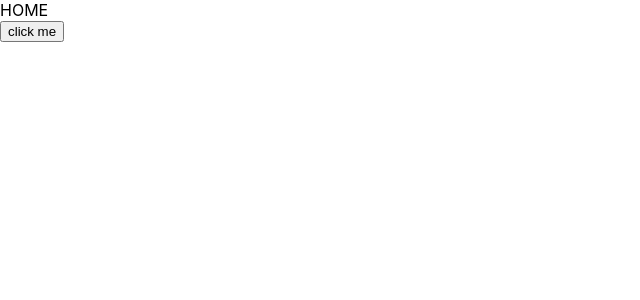
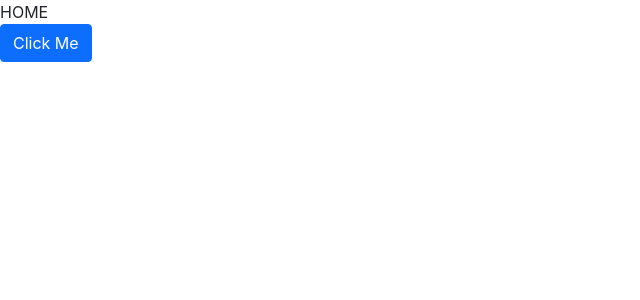
Before and after one commit to kurokoda/ts-react-web-boilerplate, a React (Create React App) app: page / in a window 1280 px wide. Shown: the top 300 px of the page, without its empty margins (0-640 px from the left). Built offline with nearby package versions, Linux system fonts and the light colour scheme.

Commit message:
[ENG-5] Adds Bootstrap

```diff
--- a/package.json
+++ b/package.json
@@ -11,7 +11,9 @@
     "@types/node": "^16.11.36",
     "@types/react": "^18.0.9",
     "@types/react-dom": "^18.0.4",
+    "bootstrap": "^5.1.3",
     "react": "^18.1.0",
+    "react-bootstrap": "^2.4.0",
     "react-dom": "^18.1.0",
     "react-redux": "^8.0.1",
     "react-router-dom": "^6.3.0",
--- /dev/null
+++ b/src/component/elements/button/text/textButton.tsx
@@ -0,0 +1,12 @@
+import Button from "react-bootstrap/Button";
+
+type TextButtonProps = {
+  onClick: () => any;
+  text: string;
+};
+
+const TextButton = ({ onClick, text }: TextButtonProps) => {
+  return <Button onClick={onClick}>{text}</Button>;
+};
+
+export { TextButton };
--- /dev/null
+++ b/src/component/index.ts
@@ -0,0 +1 @@
+export { TextButton } from "./elements/button/text/textButton"
--- a/src/index.tsx
+++ b/src/index.tsx
@@ -1,3 +1,5 @@
+import 'bootstrap/dist/css/bootstrap.min.css';
+
 import "./index.css";
 
 import React from "react";
--- a/src/page/home/homePage.tsx
+++ b/src/page/home/homePage.tsx
@@ -1,3 +1,5 @@
+import { TextButton } from "../../component";
+
 type HomePageProps = {
   onButtonClick: () => void;
 };
@@ -6,7 +8,7 @@ const HomePage = ({ onButtonClick }: HomePageProps) => {
   return (
     <>
       <div>HOME</div>
-      <button onClick={onButtonClick}>click me</button>
+      <TextButton onClick={onButtonClick} text="Click Me" />
     </>
   );
 };
```
Also changed, not shown: 1 other file (tests, documents, lock files or other folders).
